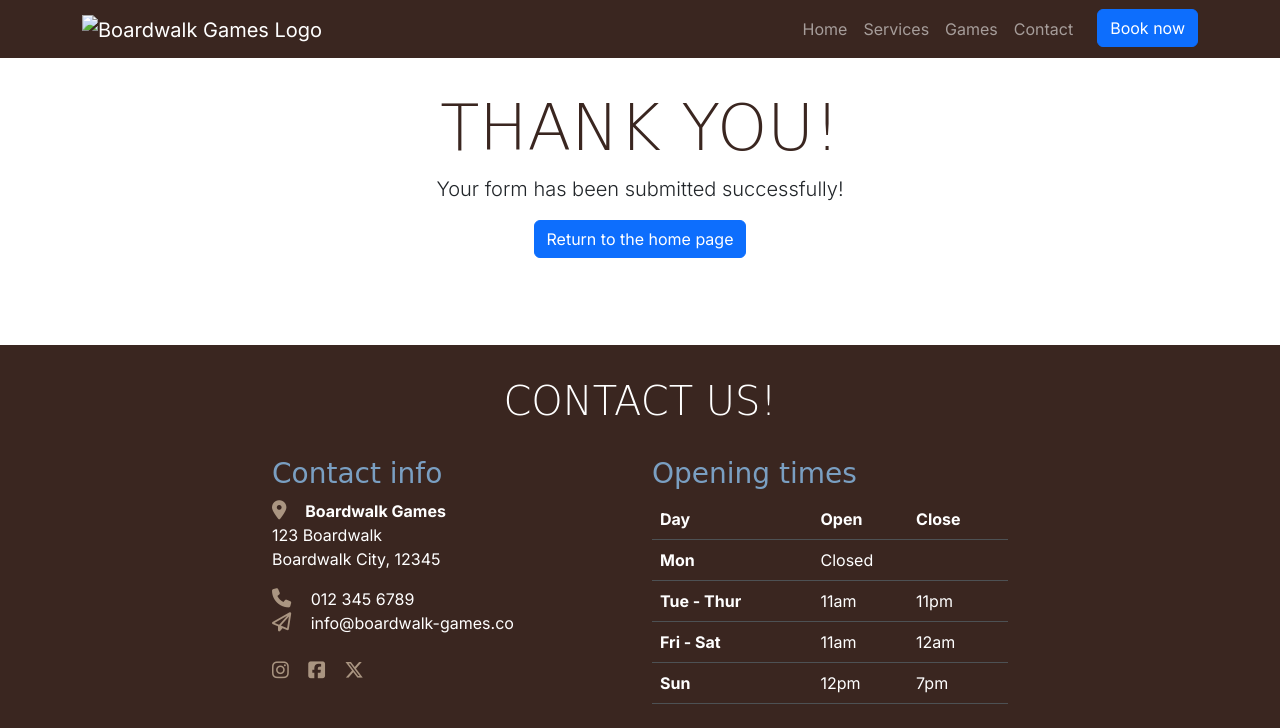
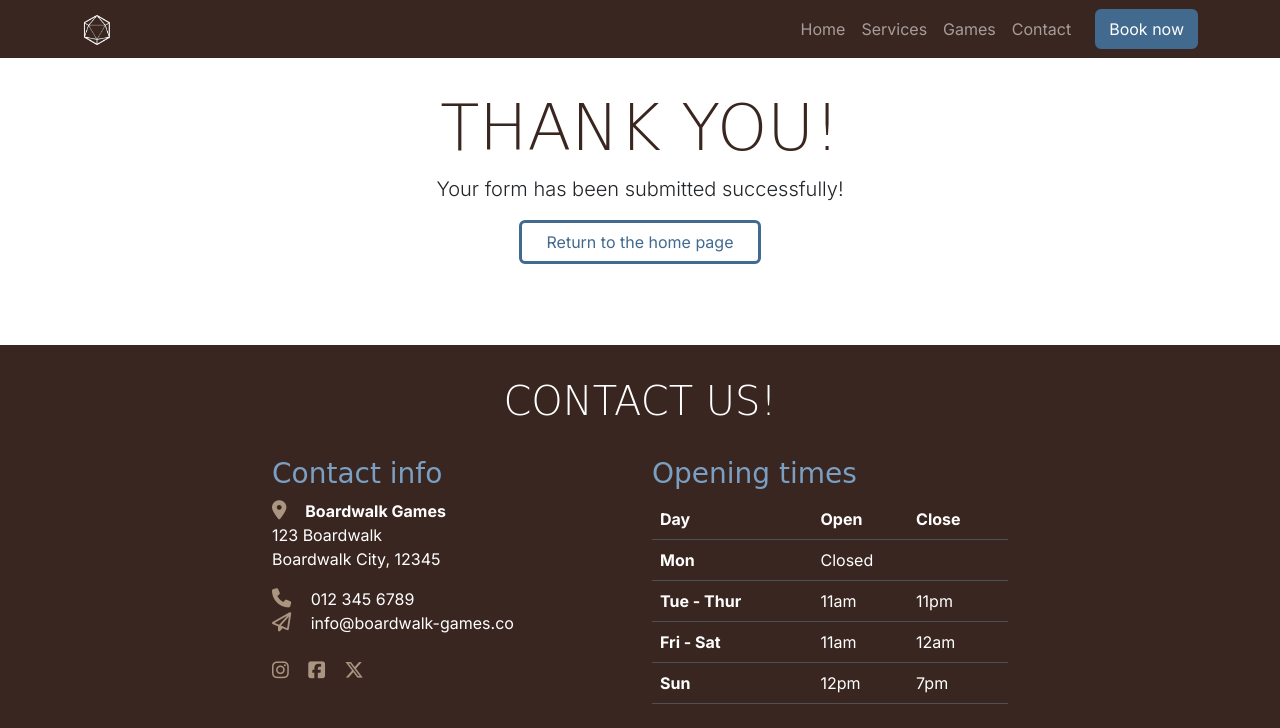
Before and after one commit to TezzStrom/Boardwalk-games, a plain HTML site: page success.html in a window 1280 px wide. Drawn offline with nearby package versions, Linux system fonts and the light colour scheme; a web font is replaced by a local one.

Commit message:
Added styling on buttons

```diff
--- a/assets/css/style.css
+++ b/assets/css/style.css
@@ -38,6 +38,31 @@ h2 {
 .section {
     margin-top: 2rem;
     margin-bottom: 2rem;
+}
+
+/* Buttons */
+
+.custom-button-filled {
+    border: 2px solid var(--highlight-color);
+    background: var(--highlight-color);
+    color: white;
+}
+
+.custom-button-filled:hover {
+    border: 2px solid var(--secondary-color);
+    background: var(--secondary-color);
+    color: white;
+}
+
+.custom-button-outline {
+    border: 3px solid var(--highlight-color);
+    padding: 7px 25px;
+    color: var(--highlight-color);
+}
+
+.custom-button-outline:hover {
+    background-color: var(--highlight-color);
+    color:white;
 }
 
 /* Navbar styling */
--- a/success.html
+++ b/success.html
@@ -30,7 +30,7 @@
   <nav id="navbar" class="navbar navbar-expand-lg" data-bs-theme="dark">
     <div class="container">
       <a class="navbar-brand" href="index.html">
-        <img class="logo" src="assets/images/logo-sm-white.png" alt="Boardwalk Games Logo">
+        <img class="logo" src="/assets/img/logo-sm-white.png" alt="Boardwalk Games Logo">
       </a>
       <button class="navbar-toggler" type="button" data-bs-toggle="collapse" data-bs-target="#navbarNav"
         aria-controls="navbarNav" aria-expanded="false" aria-label="Toggle navigation">
@@ -51,7 +51,7 @@
             <a class="nav-link" href="index.html#contact">Contact</a>
           </li>
           <li class="nav-item">
-            <a class="btn btn-primary ms-3" href="booking.html">Book now</a>
+            <a class="btn custom-button-filled ms-3" href="booking.html">Book now</a>
           </li>
         </ul>
       </div>
@@ -64,7 +64,7 @@
       <div class="col-12 col-md-8">
         <h1 class="display-3">Thank you!</h1>
         <p class="lead">Your form has been submitted successfully!</p>
-        <a href="index.html" class="btn btn-primary mb-5">Return to the home page</a>
+        <a href="index.html" class="btn custom-button-outline mb-5">Return to the home page</a>
       </div>
     </div>
   </main>
```
Also changed, not shown: booking.html (+2 -2 lines), game-library.html (+1 -1 lines), index.html (+2 -2 lines).
